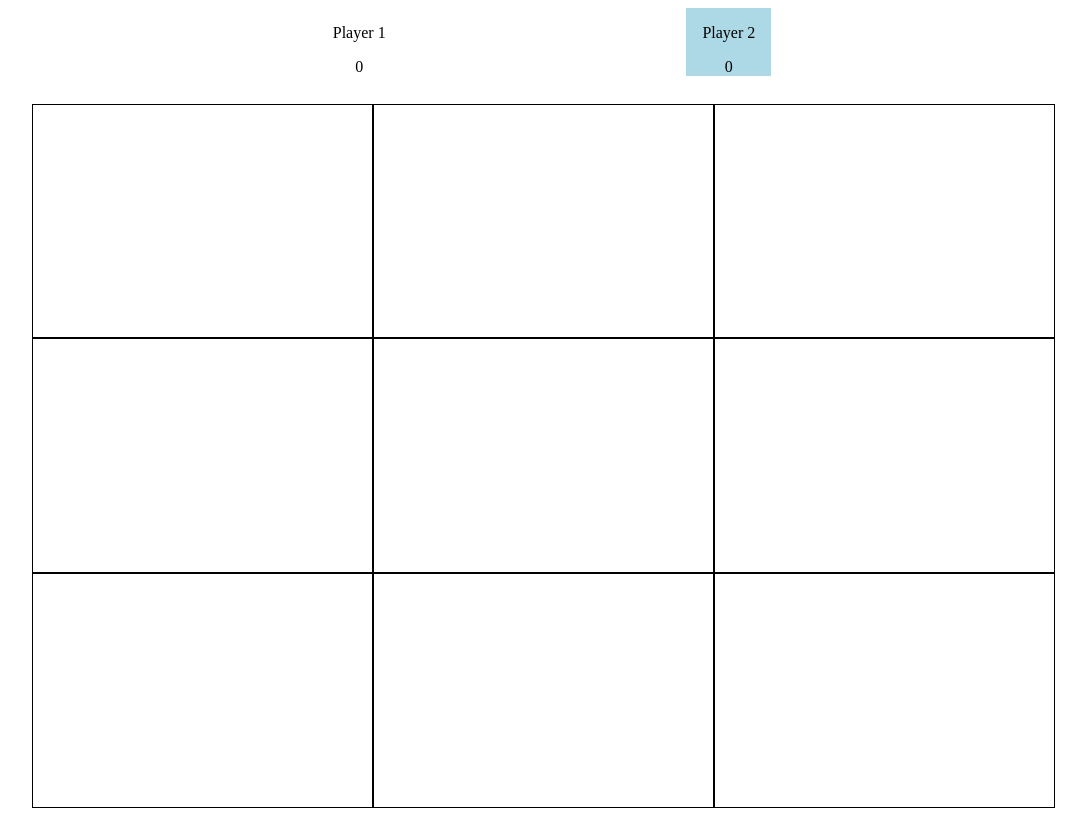
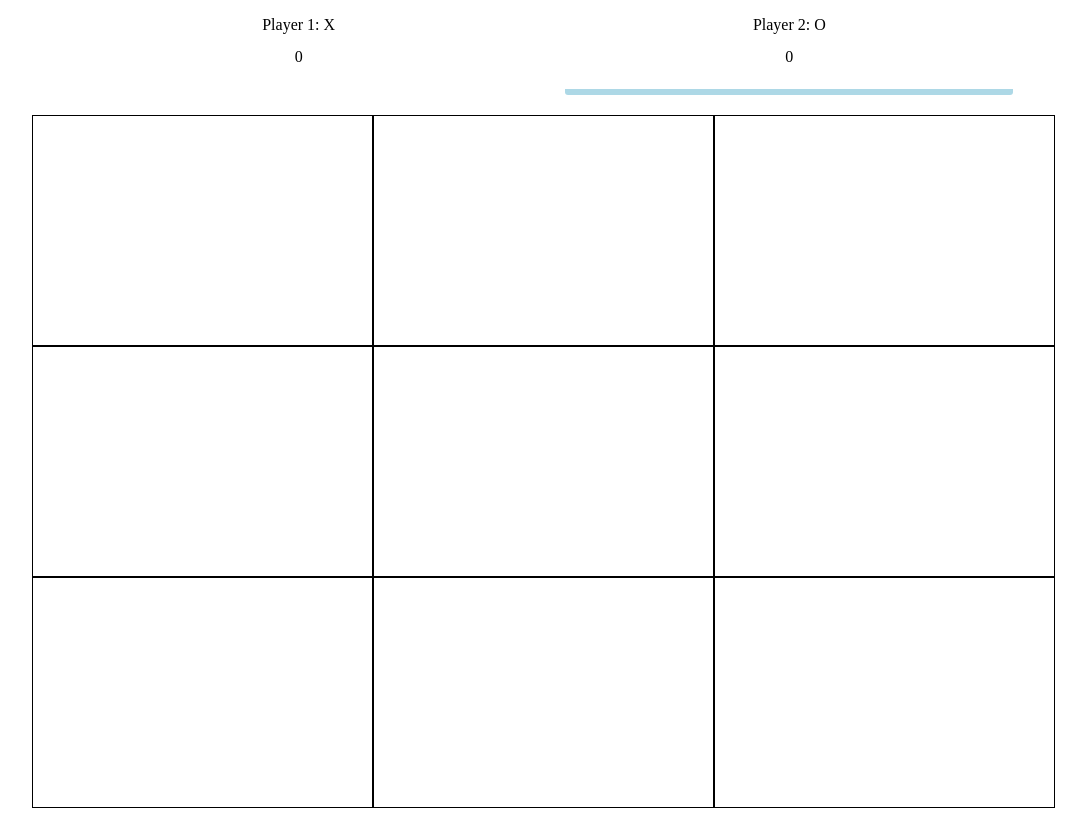
Before and after one commit to borowyalan/tic-tac-toe, a plain HTML site: page index.html in a window 1280 px wide. Shown: the whole page, without its empty margins (96-1182 px from the left). Drawn offline with Linux system fonts and the light colour scheme.

Commit message:
further playerContainer styling

```diff
--- a/index.html
+++ b/index.html
@@ -9,11 +9,11 @@
 	<body>
 		<div class="header">
 			<div id="player1" class="playerContainer">
-				<div class="playerName">Player 1</div>
+				<div class="playerName">Player 1: X</div>
 				<div class="score">0</div>
 			</div>
 			<div id="player2" class="playerContainer">
-				<div class="playerName">Player 2</div>
+				<div class="playerName">Player 2: O</div>
 				<div class="score">0</div>
 			</div>
 		</div>
--- a/js/Game.js
+++ b/js/Game.js
@@ -13,8 +13,9 @@ function init() {
 	player2.marker = "O";
 
 	currentPlayer = decideWhoStarts();
-	document.getElementById(`player${currentPlayer.id}`).style.backgroundColor =
-		"lightblue";
+	// document.getElementById(`player${currentPlayer.id}`).style.backgroundColor =
+	// 	"lightblue";
+	changeTurnIndicator(currentPlayer);
 
 	drawBoard();
 	console.log("game initialized!");
--- a/js/Header.js
+++ b/js/Header.js
@@ -20,9 +20,9 @@ function renderResult(result, winner) {
 function changeTurnIndicator(currentPlayer) {
 	let playersContainers = document.getElementsByClassName("playerContainer");
 	for (let playersContainer of playersContainers) {
-		playersContainer.style.backgroundColor = "white";
+		playersContainer.style.borderColor = "white";
 	}
-	document.getElementById(`player${currentPlayer.id}`).style.backgroundColor =
+	document.getElementById(`player${currentPlayer.id}`).style.borderColor =
 		"lightblue";
 	return currentPlayer;
 }
--- a/style.css
+++ b/style.css
@@ -21,10 +21,14 @@ body {
 	display: flex;
 	flex-direction: column;
 	align-items: center;
-}
+	justify-content: space-evenly;
 
-.playerName {
-	padding: 1em;
+	height: 10vh;
+	width: 35vw;
+	padding-bottom: 0.5em;
+
+	border-bottom: 6px solid lightblue;
+	border-radius: 3px;
 }
 
 #result {
```
